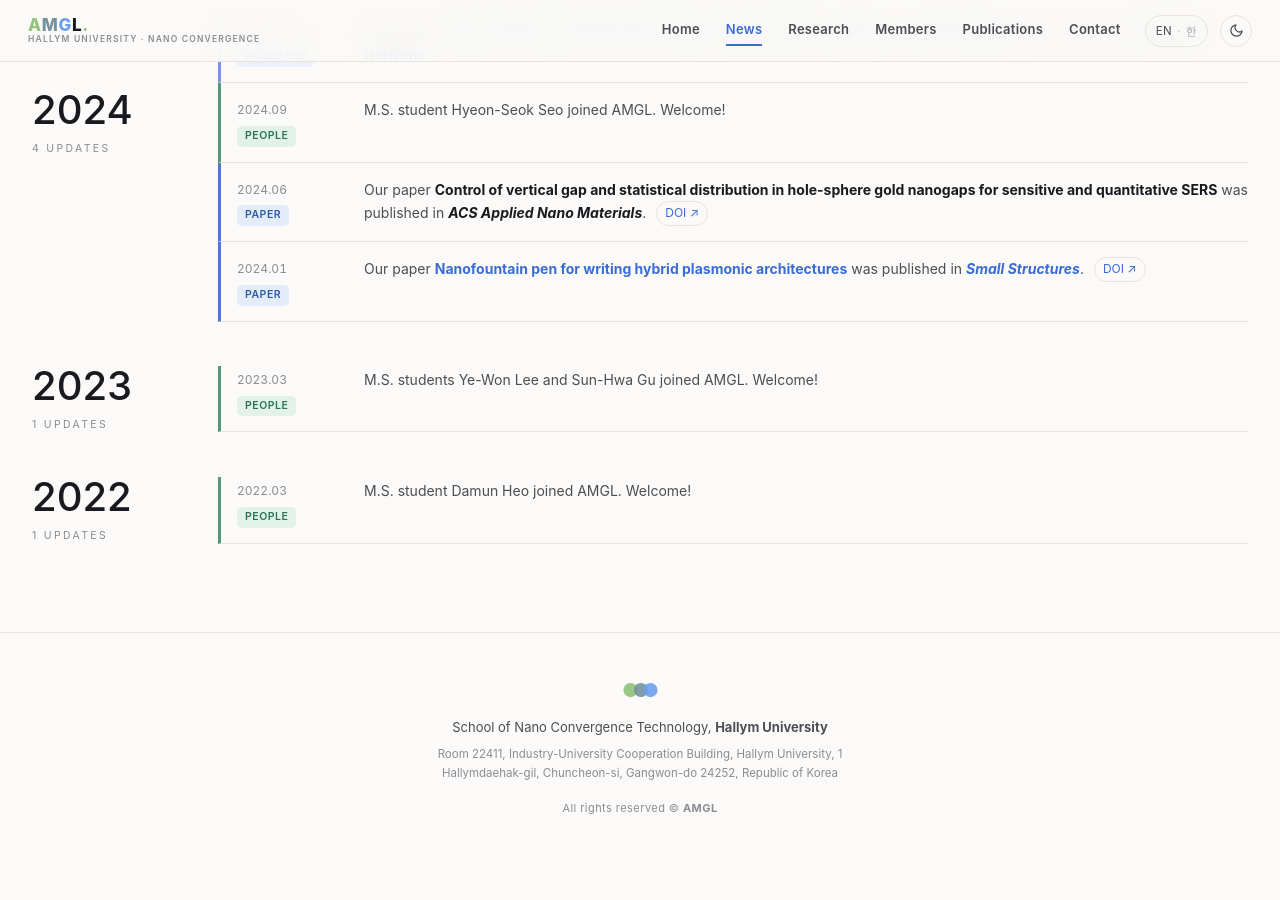
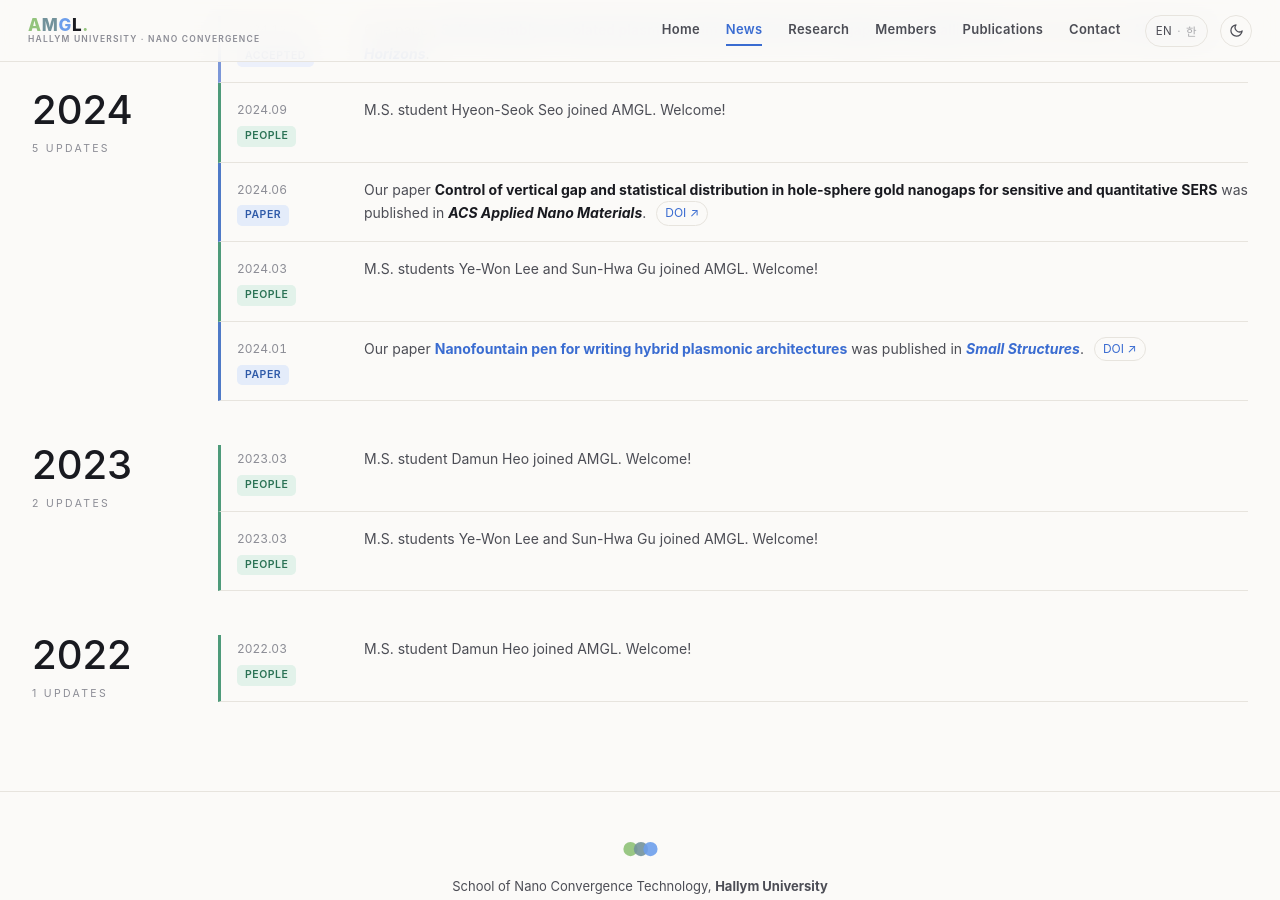
Before and after one commit to HTKRS/AMGL, a Jekyll site: the page built from news.html, in a window 1280 px wide and 900 px high, scrolled down 2645 px. Built offline with Jekyll 4.4.1, drawn with Linux system fonts in a browser that asks for light colours; some web fonts are replaced; before the commit the page ends 3510 px from its top, so only the background shows below that.

Commit message:
News: add M.S. entries for Damun Heo (2023.03) and Ye-Won Lee, Sun-Hwa Gu (2024.03)
Co-Authored-By: Claude Fable 5.1 <noreply@anthropic.com>
Claude-Session: https://claude.ai/code/session_01Uz45pWzNCdRaapQSu9CaUD

```diff
--- a/_data/news.yml
+++ b/_data/news.yml
@@ -84,3 +84,13 @@
   text_ko: "석사과정 허다문 학생이 합류했습니다. 환영합니다!"
   category: people
   highlight: false
+- date: "2024.03"
+  text: "M.S. students Ye-Won Lee and Sun-Hwa Gu joined AMGL. Welcome!"
+  text_ko: "석사과정 이예원, 구선화 학생이 합류했습니다. 환영합니다!"
+  category: people
+  highlight: false
+- date: "2023.03"
+  text: "M.S. student Damun Heo joined AMGL. Welcome!"
+  text_ko: "석사과정 허다문 학생이 합류했습니다. 환영합니다!"
+  category: people
+  highlight: false
```
